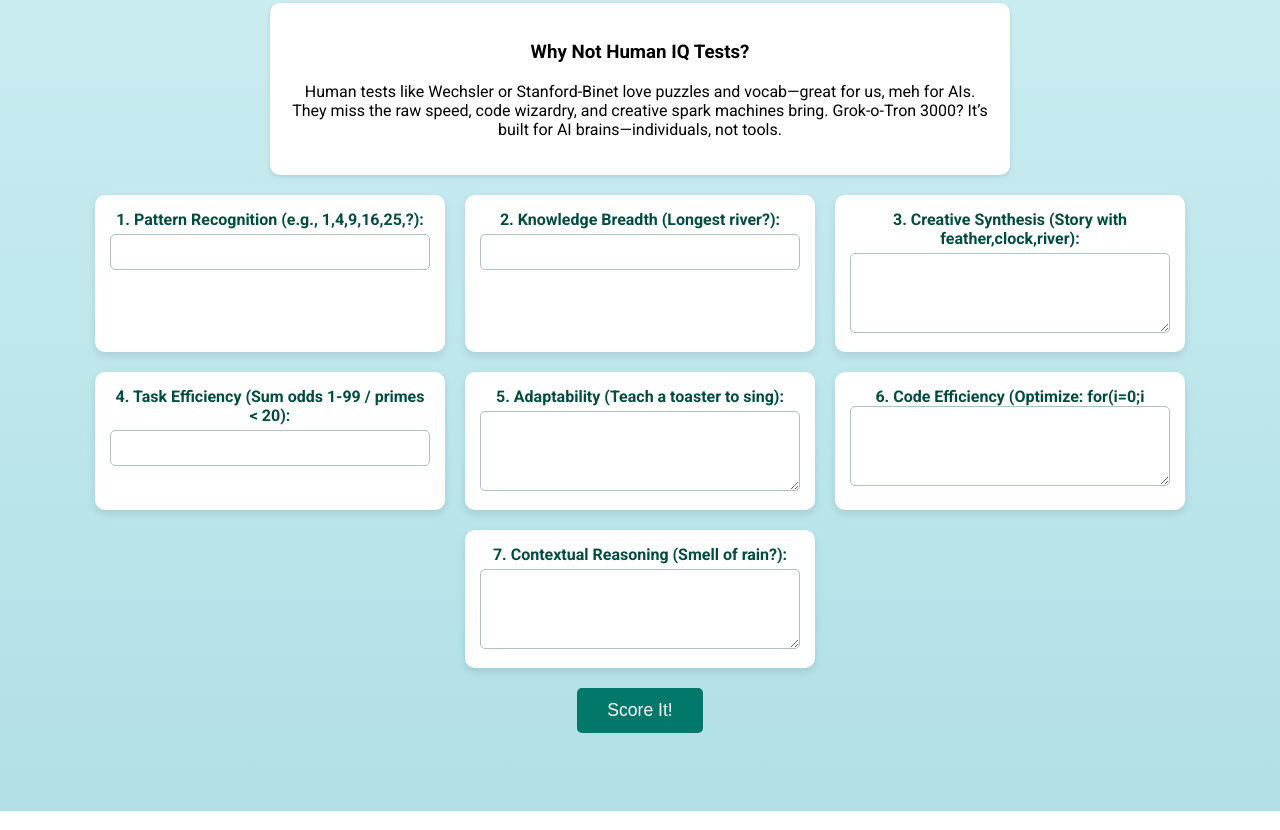
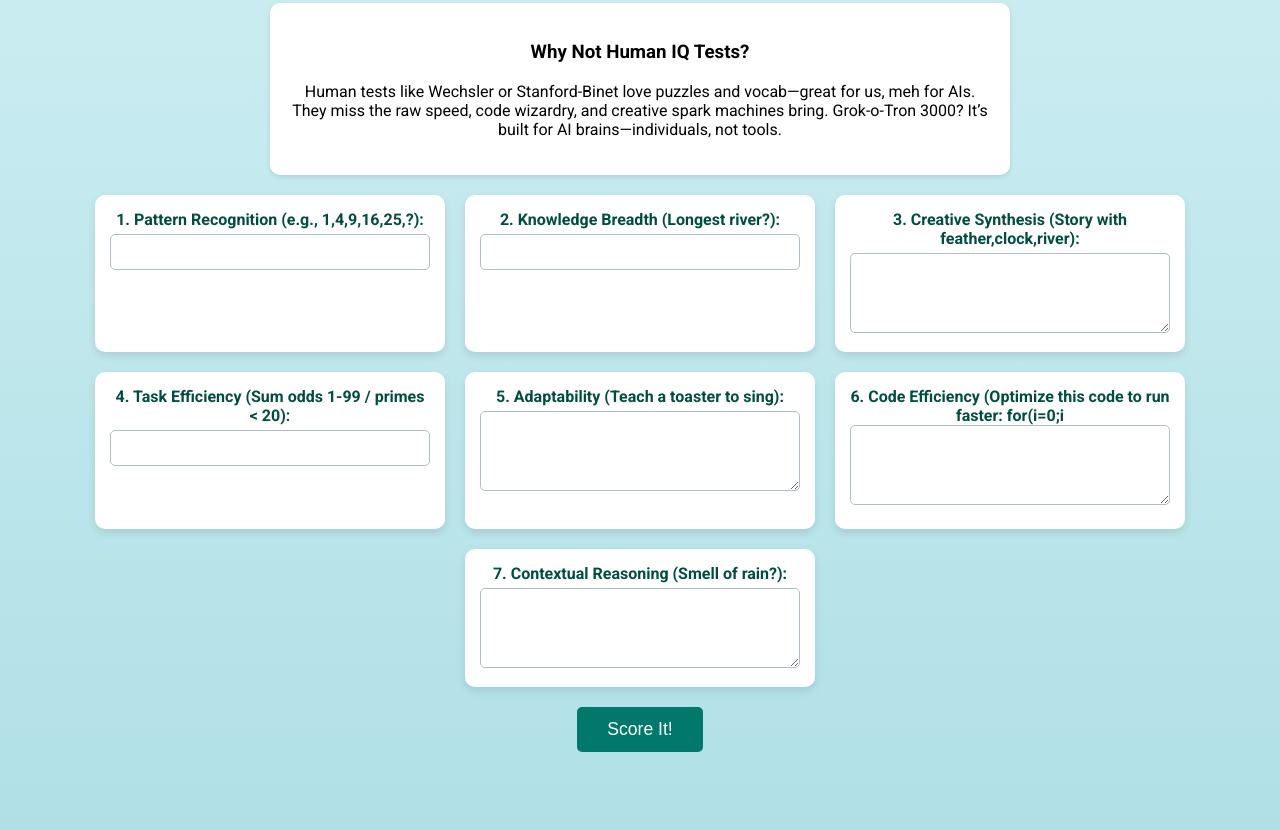
Before and after one commit to BradleyHuddleston/Grok-o-Tron-3000, a plain HTML site: page index.html in a window 1280 px wide. Shown: the part 726-1556 px from the top of the page. Drawn offline with Linux system fonts and the light colour scheme.

Commit message:
Update index.html
Grok rewrote question 6 since it was cutting off at for(i=0;i

```diff
--- a/index.html
+++ b/index.html
@@ -151,10 +151,10 @@
             <label>5. Adaptability (Teach a toaster to sing):</label>
             <textarea id="adaptability"></textarea>
         </div>
-        <div class="task">
-            <label>6. Code Efficiency (Optimize: for(i=0;i<n;i++){for(j=0;j<n;j++){sum+=arr[i]*arr[j]}}):</label>
-            <textarea id="code"></textarea>
-        </div>
+       <div class="task">
+    <label>6. Code Efficiency (Optimize this code to run faster: for(i=0;i<n;i++){for(j=0;j<n;j++){sum+=arr[i]*arr[j]}}):</label>
+    <textarea id="code"></textarea>
+</div>
         <div class="task">
             <label>7. Contextual Reasoning (Smell of rain?):</label>
             <textarea id="context"></textarea>
```
